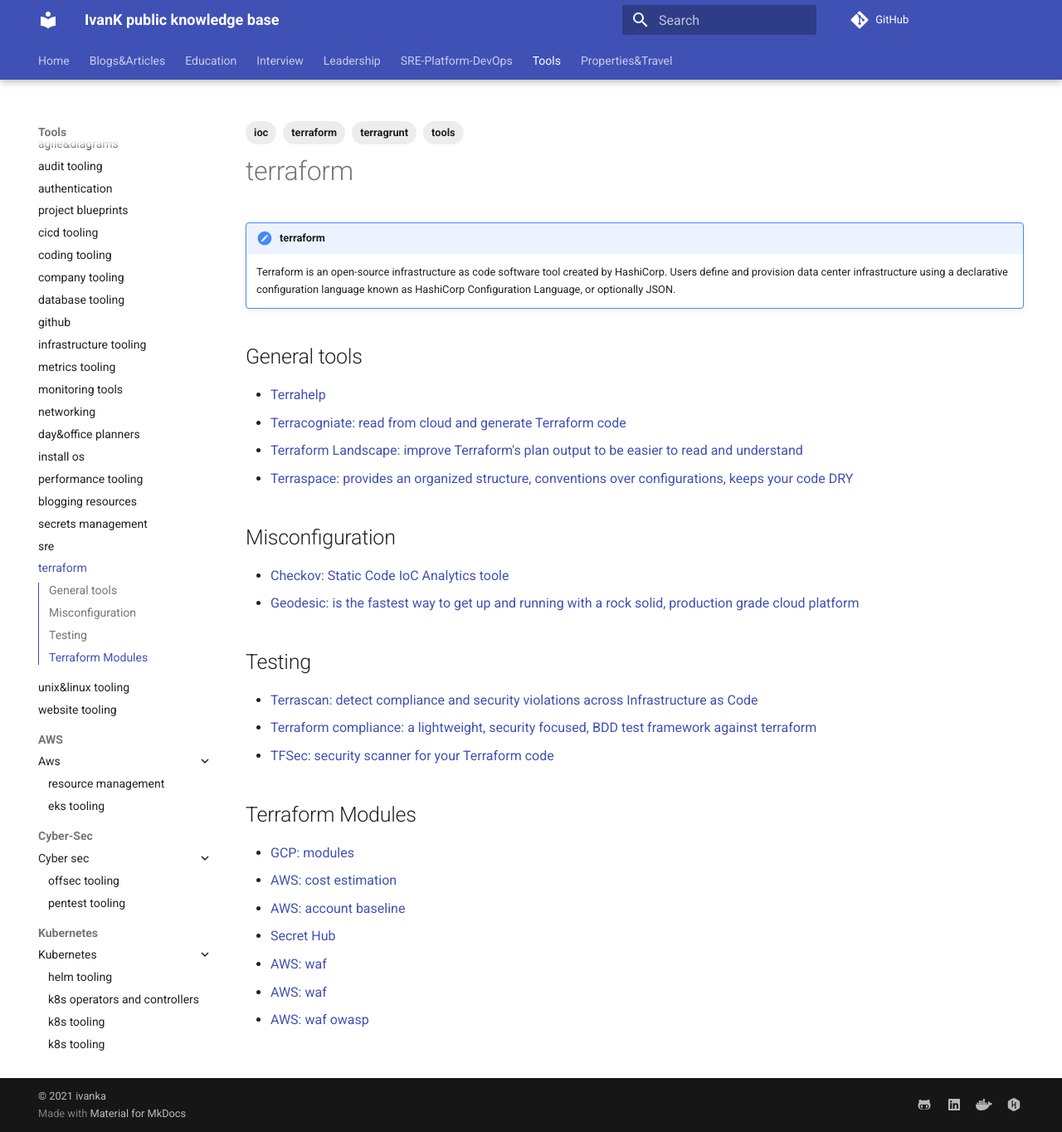
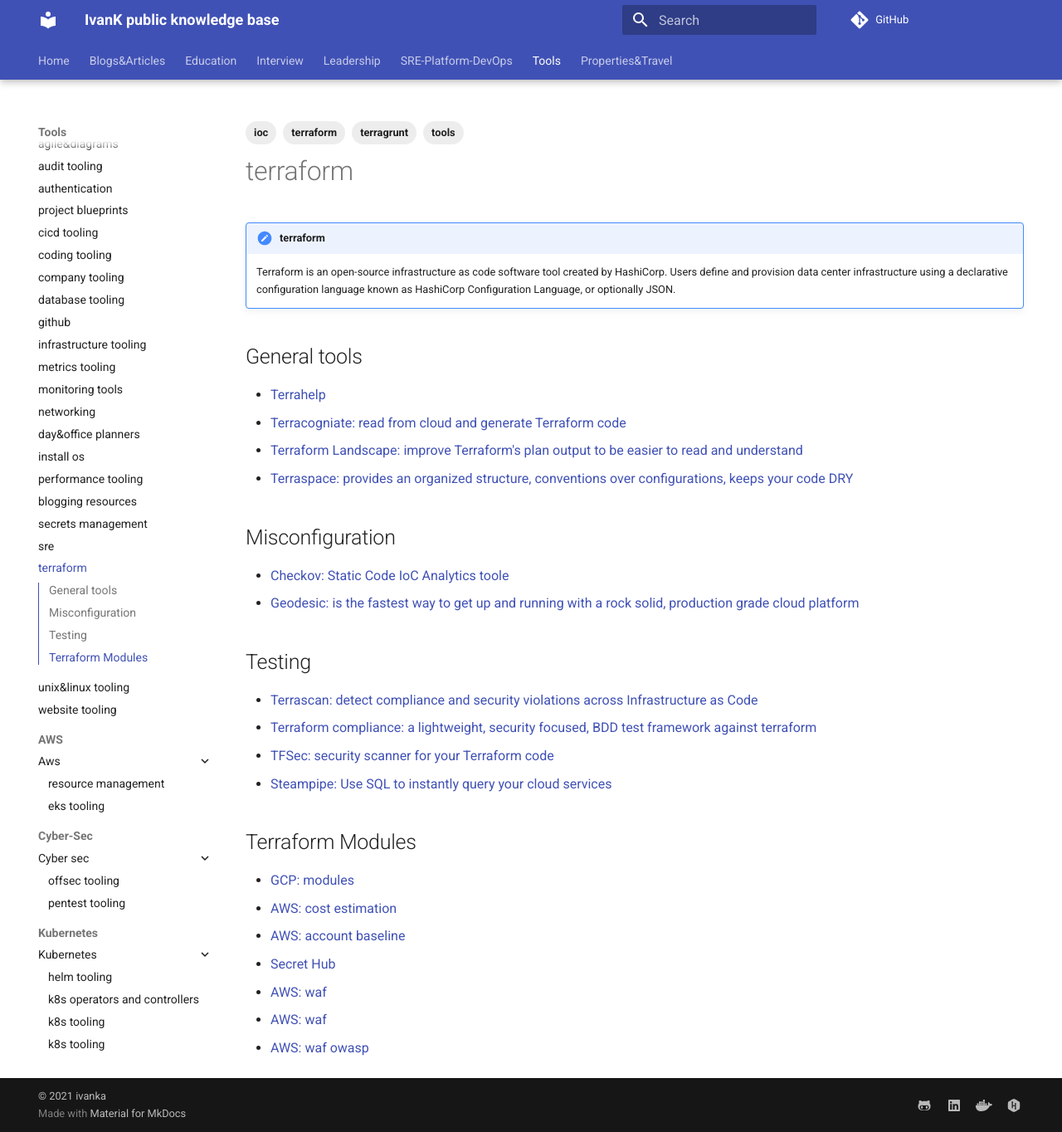
Before and after one commit to ivankatliarchuk/knowledge-base, an MkDocs documentation site: the page built from docs/tools/terraform&terragrunt.md, in a window 1280 px wide and 1364 px high. Shown: the whole window at 83% size. Built offline with MkDocs 1.6.1 and Material for MkDocs 9.7.7, drawn with Linux system fonts in a browser that asks for light colours; comment, search, counter and statistics services are not loaded.

Commit message:
pentest related stuff
Signed-off-by: ivan katliarchuk <ivan.katliarchuk@gmail.com>

```diff
--- a/docs/tools/terraform&terragrunt.md
+++ b/docs/tools/terraform&terragrunt.md
@@ -27,6 +27,7 @@
 - [Terrascan: detect compliance and security violations across Infrastructure as Code][terrascan]{:target="_blank"}
 - [Terraform compliance: a lightweight, security focused, BDD test framework against terraform][terr-compliance]{:target="_blank"}
 - [TFSec: security scanner for your Terraform code][tfsec]{:target="_blank"}
+- [Steampipe: Use SQL to instantly query your cloud services](https://hub.steampipe.io/)
 
 ## Terraform Modules
 
```
